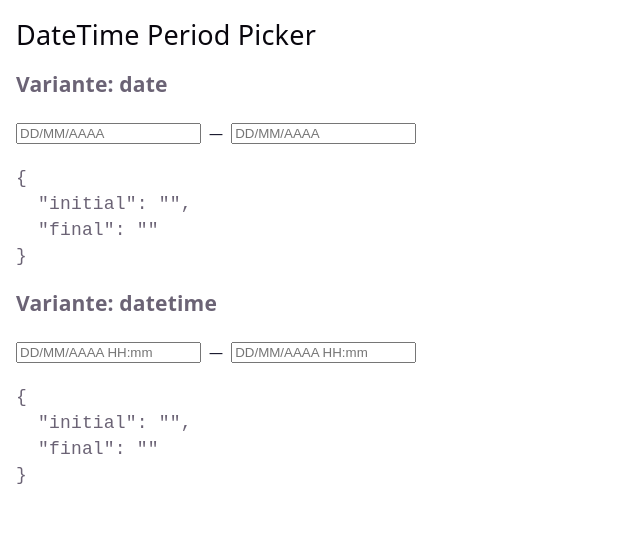
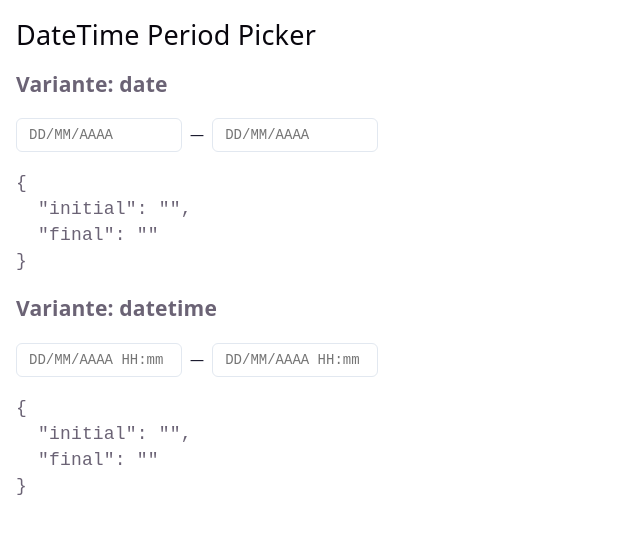
Before and after one commit to adairjuneo/poc-datetime-period-picker, a React (Vite) app: page / in a window 1280 px wide. Shown: the top 534 px of the page, without its empty margins (0-640 px from the left). Built offline with nearby package versions, Linux system fonts and the light colour scheme.

Commit message:
refactor: replace date-input class toggles with data-state attributes

```diff
--- a/src/components/datetime-period-picker/date-input.tsx
+++ b/src/components/datetime-period-picker/date-input.tsx
@@ -85,19 +85,13 @@ export function DateInput({ field, placeholder }: DateInputProps) {
   const defaultPlaceholder = picker.variant === 'datetime' ? 'DD/MM/AAAA HH:mm' : 'DD/MM/AAAA';
   const maxLength = picker.variant === 'datetime' ? 16 : 10;
 
-  const className = [
-    'dtp-input',
-    isActive ? 'dtp-input--active' : '',
-    hasError ? 'dtp-input--error' : '',
-  ]
-    .filter(Boolean)
-    .join(' ');
-
   return (
     <input
       ref={inputRef}
       type="text"
-      className={className}
+      className="input"
+      data-state-active={isActive || undefined}
+      data-state-error={hasError || undefined}
       value={displayValue}
       placeholder={placeholder ?? defaultPlaceholder}
       maxLength={maxLength}
```
